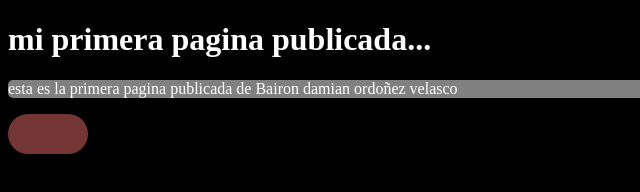
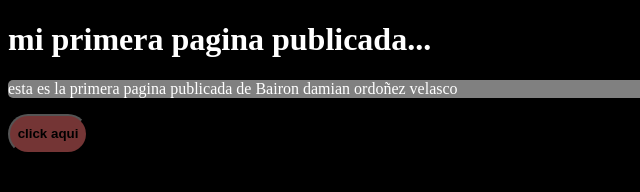
Before and after one commit to Bairon-page/Bairon-page.github.io, a plain HTML site: page index.html in a window 1280 px wide. Shown: the full height of the page, 0-640 px from the left. Drawn offline with Linux system fonts and the light colour scheme.

Commit message:
Update style.css

```diff
--- a/style.css
+++ b/style.css
@@ -13,14 +13,11 @@
  }
  button {
   background-color: #FF747474 !important;
-  color: #FF000000 !important;
+  color: black ;
   border-radius: 30px;
-border: solid;
-
-  border-width: 0px;
   font-weight: bold;
   width: 80px;
   height: 40px;
  }
-#contenedor { color:white;
+#contenedor { color: white;
             }
```
